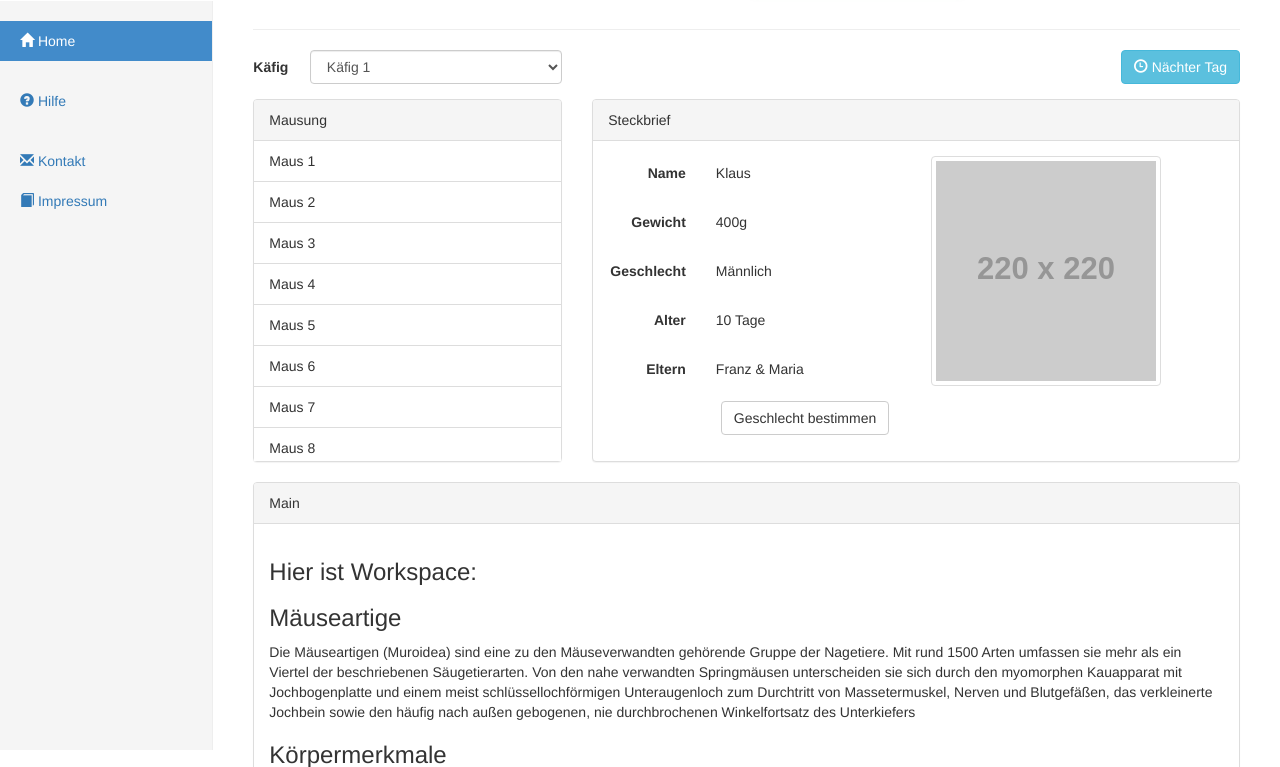
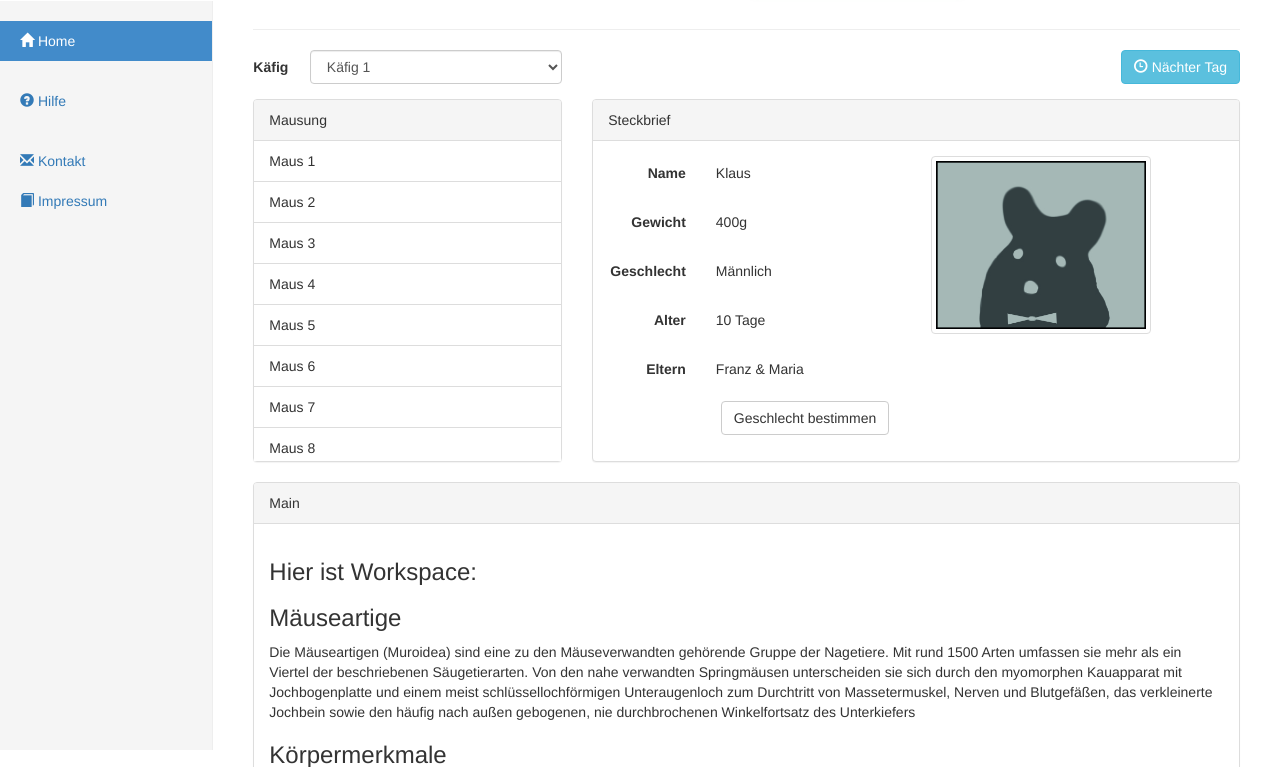
Before and after one commit to JulHee/MouseBreed, a PHP site: page /index.php?page=breed in a window 1280 px wide. Shown: the part 50-817 px from the top of the page. Run offline with PHP 8.4, Linux system fonts and the light colour scheme; data that the repository does not hold is empty; some libraries are stand-ins or nearby versions.

Commit message:
Feste Profilbild größe.

```diff
--- a/content/breed.php
+++ b/content/breed.php
@@ -113,7 +113,7 @@
                         </form>
                     </div>
                     <div class="col-md-6">
-                        <img src="http://placehold.it/220x220" class="img-responsive img-thumbnail">
+                        <img src="/data/img/Malemouse.png"  width="220" height="220" class="img-responsive img-thumbnail">
                     </div>
                 </div>
             </div>
```
